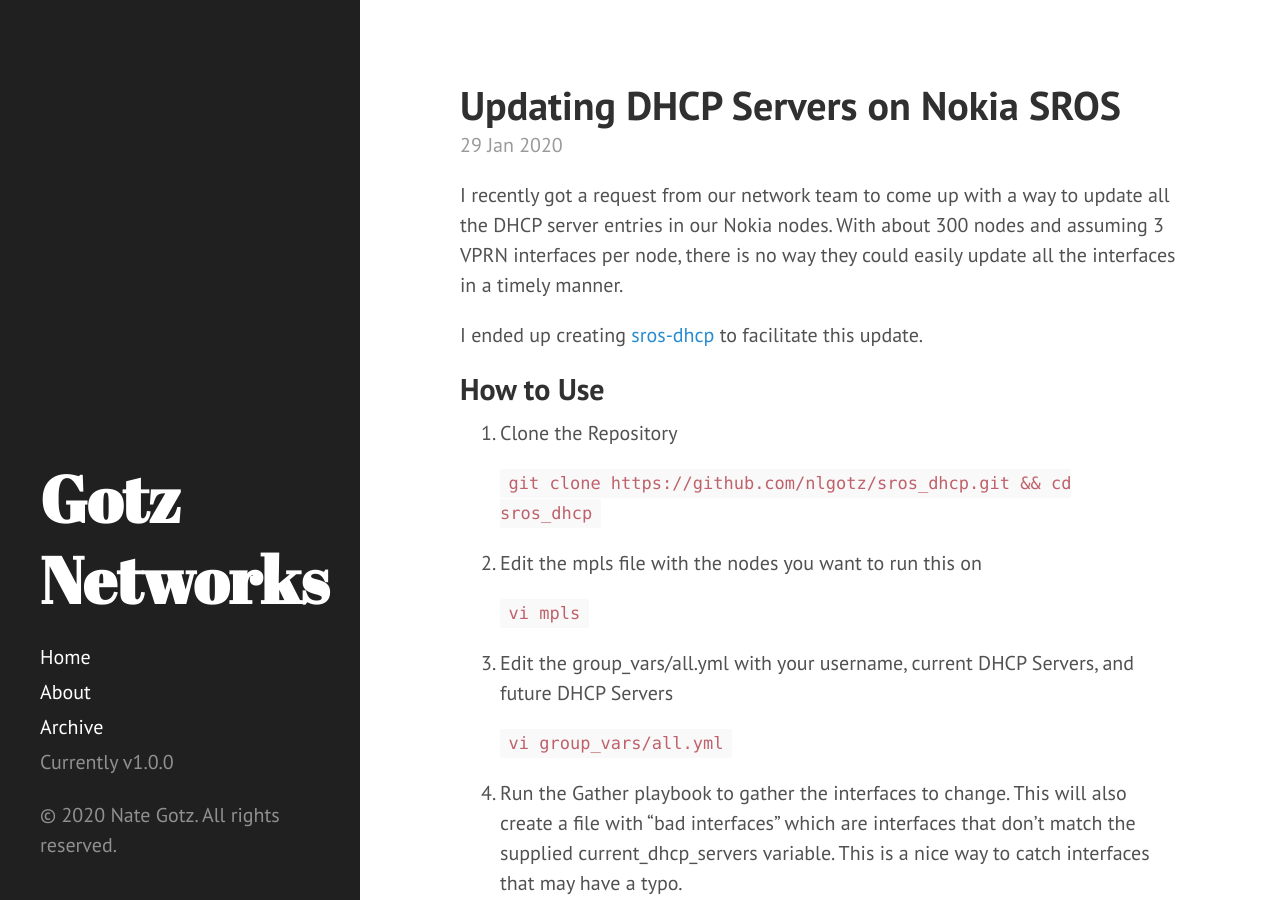
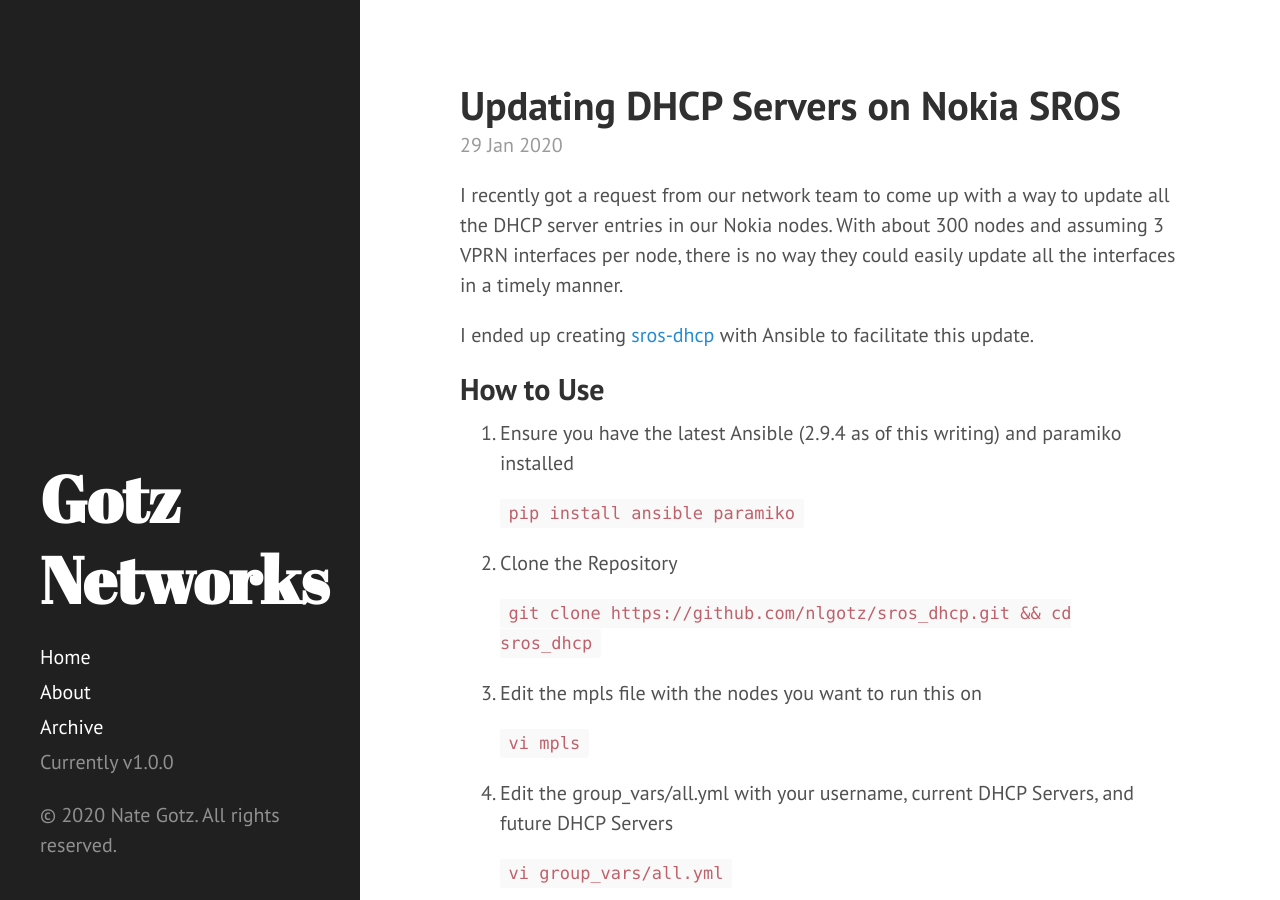
Before and after one commit to nlgotz/nlgotz.github.com, a Jekyll site: the page built from _posts/2020-01-29-nokia-dhcp-update.md, in a window 1280 px wide and 900 px high. Built offline with Jekyll 4.4.1, drawn with Linux system fonts in a browser that asks for light colours; comment, search, counter and statistics services are not loaded.

Commit message:
Update 2020-01-29-nokia-dhcp-update.md

```diff
--- a/_posts/2020-01-29-nokia-dhcp-update.md
+++ b/_posts/2020-01-29-nokia-dhcp-update.md
@@ -6,9 +6,13 @@ comments: True
 
 I recently got a request from our network team to come up with a way to update all the DHCP server entries in our Nokia nodes. With about 300 nodes and assuming 3 VPRN interfaces per node, there is no way they could easily update all the interfaces in a timely manner.
 
-I ended up creating [sros-dhcp](https://github.com/nlgotz/sros_dhcp) to facilitate this update.
+I ended up creating [sros-dhcp](https://github.com/nlgotz/sros_dhcp) with Ansible to facilitate this update.
 
 ## How to Use
+
+0. Ensure you have the latest Ansible (2.9.4 as of this writing) and paramiko installed
+
+    `pip install ansible paramiko`
 
 1. Clone the Repository
 
```
